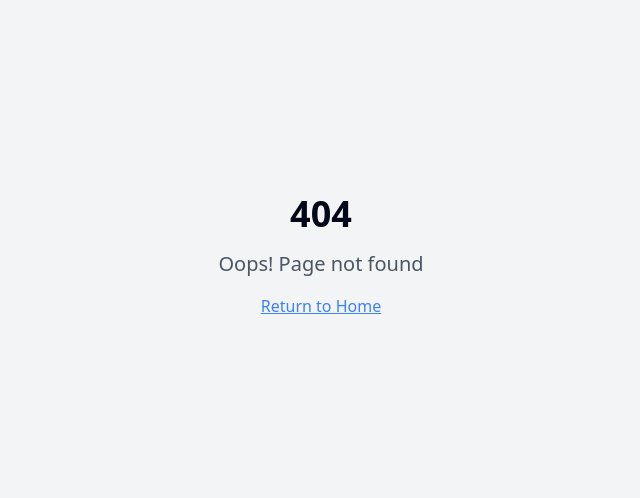
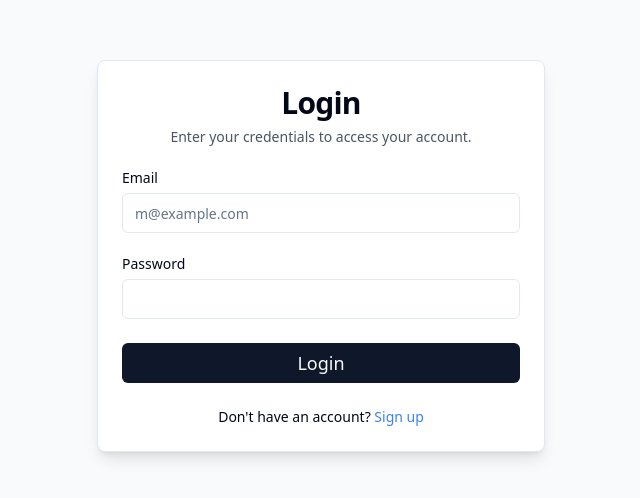
Before and after one commit to Joshikaa-R-5926/kavithai, a React (Vite) app: page /login in a window 1280 px wide. Before the commit this address had no page. Shown: the part 144-642 px from the top of the page, without its empty margins (319-959 px from the left). Built offline with nearby package versions, Linux system fonts and the light colour scheme.

Commit message:
[dyad] Created a login page and added a route - wrote 3 file(s)

```diff
--- a/src/App.tsx
+++ b/src/App.tsx
@@ -4,6 +4,7 @@ import { TooltipProvider } from "@/components/ui/tooltip";
 import { QueryClient, QueryClientProvider } from "@tanstack/react-query";
 import { BrowserRouter, Routes, Route } from "react-router-dom";
 import Index from "./pages/Index";
+import LoginPage from "./pages/LoginPage"; // Import the new LoginPage
 import NotFound from "./pages/NotFound";
 
 const queryClient = new QueryClient();
@@ -16,6 +17,7 @@ const App = () => (
       <BrowserRouter>
         <Routes>
           <Route path="/" element={<Index />} />
+          <Route path="/login" element={<LoginPage />} /> {/* New login route */}
           {/* ADD ALL CUSTOM ROUTES ABOVE THE CATCH-ALL "*" ROUTE */}
           <Route path="*" element={<NotFound />} />
         </Routes>
--- a/src/pages/Index.tsx
+++ b/src/pages/Index.tsx
@@ -2,10 +2,16 @@
 
 import KavithaiCreator from "./KavithaiCreator";
 import { MadeWithDyad } from "@/components/made-with-dyad";
+import { Link } from "react-router-dom"; // Import Link
 
 const Index = () => {
   return (
     <>
+      <div className="absolute top-4 right-4">
+        <Link to="/login" className="text-blue-500 hover:underline dark:text-blue-400">
+          Login
+        </Link>
+      </div>
       <KavithaiCreator />
       <MadeWithDyad />
     </>
--- /dev/null
+++ b/src/pages/LoginPage.tsx
@@ -0,0 +1,76 @@
+"use client";
+
+import React, { useState } from "react";
+import { Card, CardContent, CardDescription, CardHeader, CardTitle } from "@/components/ui/card";
+import { Label } from "@/components/ui/label";
+import { Input } from "@/components/ui/input";
+import { Button } from "@/components/ui/button";
+import { Link, useNavigate } from "react-router-dom";
+import { showSuccess, showError } from "@/utils/toast"; // Assuming you have these toast utilities
+
+const LoginPage = () => {
+  const [email, setEmail] = useState<string>("");
+  const [password, setPassword] = useState<string>("");
+  const navigate = useNavigate();
+
+  const handleLogin = (e: React.FormEvent) => {
+    e.preventDefault();
+    if (email.trim() === "" || password.trim() === "") {
+      showError("Please enter both email and password.");
+      return;
+    }
+    // Placeholder for actual authentication logic
+    console.log("Attempting to log in with:", { email, password });
+    showSuccess("Login successful! (Placeholder)");
+    navigate("/"); // Redirect to home or dashboard after login
+  };
+
+  return (
+    <div className="min-h-screen flex items-center justify-center p-4 bg-gray-50 dark:bg-gray-900">
+      <Card className="w-full max-w-md shadow-lg">
+        <CardHeader className="text-center">
+          <CardTitle className="text-3xl font-bold">Login</CardTitle>
+          <CardDescription className="text-gray-600 dark:text-gray-400">
+            Enter your credentials to access your account.
+          </CardDescription>
+        </CardHeader>
+        <CardContent>
+          <form onSubmit={handleLogin} className="space-y-6">
+            <div className="grid gap-2">
+              <Label htmlFor="email">Email</Label>
+              <Input
+                id="email"
+                type="email"
+                placeholder="m@example.com"
+                required
+                value={email}
+                onChange={(e) => setEmail(e.target.value)}
+              />
+            </div>
+            <div className="grid gap-2">
+              <Label htmlFor="password">Password</Label>
+              <Input
+                id="password"
+                type="password"
+                required
+                value={password}
+                onChange={(e) => setPassword(e.target.value)}
+              />
+            </div>
+            <Button type="submit" className="w-full py-3 text-lg">
+              Login
+            </Button>
+          </form>
+          <div className="mt-6 text-center text-sm">
+            Don't have an account?{" "}
+            <Link to="/register" className="text-blue-500 hover:underline">
+              Sign up
+            </Link>
+          </div>
+        </CardContent>
+      </Card>
+    </div>
+  );
+};
+
+export default LoginPage;
```
